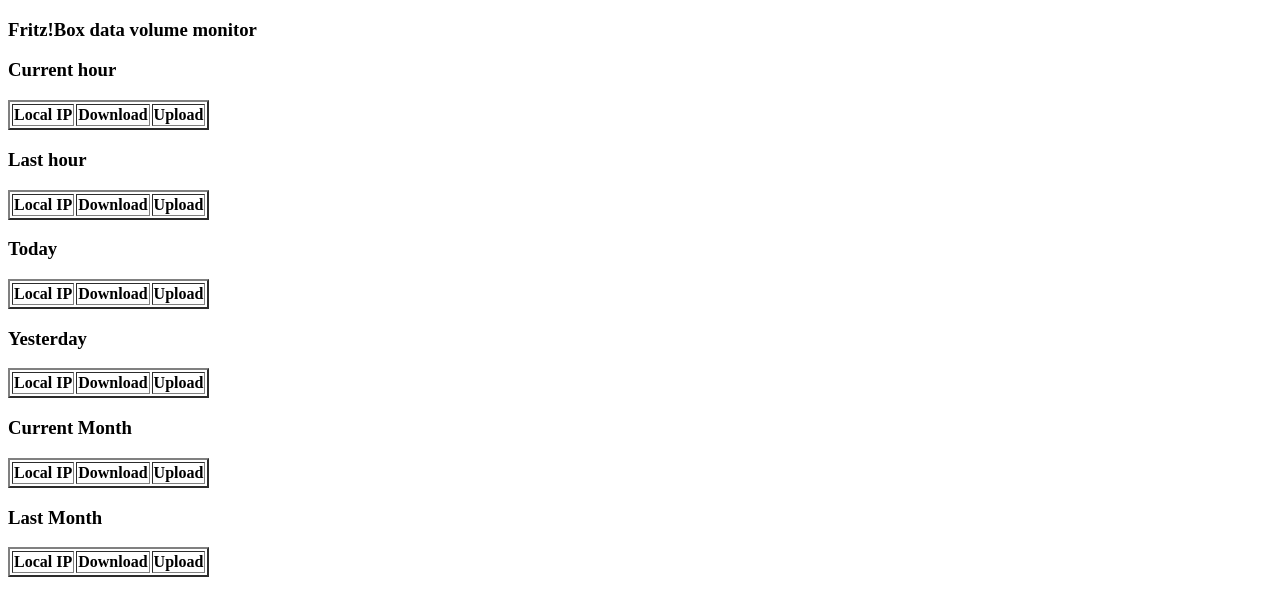
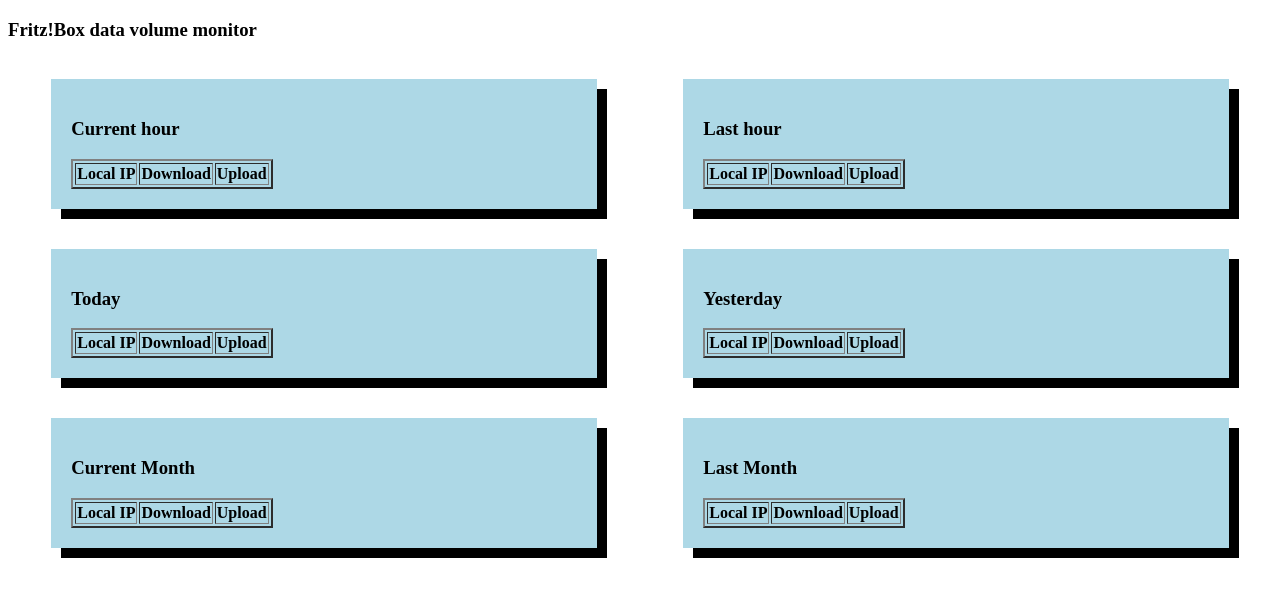
Before and after one commit to pithu/pithus-fritz-capture, a website: page www/index.html in a window 1280 px wide. Drawn offline with nearby package versions, Linux system fonts and the light colour scheme; a script that the page names is missing.

Commit message:
Some styling

```diff
--- a/www/index.html
+++ b/www/index.html
@@ -5,28 +5,28 @@
     <title>fritz!box data volume report</title>
     <script type="text/javascript" src="//ajax.googleapis.com/ajax/libs/jquery/1.6.2/jquery.min.js"> </script>
     <script src="//cdn.jsdelivr.net/npm/@js-joda/core@1.11.0/dist/js-joda.js"></script>
+    <link rel="stylesheet" type="text/css" href="style.css" />
 
     <script>
-
         function appendTimeFrame(fileName, selector) {
-            $.getJSON(fileName, function(data) {
+            $.getJSON(fileName, function (data) {
                 const localIpVolumes = Object.keys(data.local).reduce((acc, localIp) => {
-                    acc.push({ localIp, ...data.local[localIp] });
+                    acc.push({localIp, ...data.local[localIp]});
                     return acc;
                 }, []);
                 localIpVolumes.sort((a, b) => b.download - a.download);
-                $.each(localIpVolumes, function(idx, entry) {
+                $.each(localIpVolumes, function (idx, entry) {
                     var tblRow = "<tr>" +
                         "<td>" + entry.localIp + "</td>" +
-                        "<td align=\"right\">" + entry.download.toLocaleString("de") + "</td>" +
-                        "<td align=\"right\">" + entry.upload.toLocaleString("de") + "</td>" +
+                        "<td class='td-byte'>" + entry.download.toLocaleString("de") + "</td>" +
+                        "<td class='td-byte'>" + entry.upload.toLocaleString("de") + "</td>" +
                         "</tr>";
                     $(tblRow).appendTo(selector);
                 });
             });
         }
 
-        $(function() {
+        $(function () {
             const HOUR_FORMAT = JSJoda.DateTimeFormatter.ofPattern("uuuu-MM-dd'T'HH");
             const DAY_FORMAT = JSJoda.DateTimeFormatter.ofPattern('uuuu-MM-dd');
             const MONTH_FORMAT = JSJoda.DateTimeFormatter.ofPattern('uuuu-MM');
@@ -61,9 +61,11 @@
     </script>
 </head>
 <body>
-<div class="wrapper">
+<div class="header">
     <H3>Fritz!Box data volume monitor</H3>
     <H3 id="time"></H3>
+</div>
+<div class="wrapper">
     <div class="profile" id="currentHour" >
         <H3 class="time">Current hour <span></span></H3>
         <table border="2">
--- /dev/null
+++ b/www/style.css
@@ -0,0 +1,17 @@
+.wrapper {
+    display: flex;
+    flex-wrap: wrap;
+    justify-content: space-around;
+}
+
+.profile {
+    width: 40%;
+    box-shadow: 10px 10px;
+    background-color: lightblue;
+    margin: 20px;
+    padding: 20px;
+}
+
+.td-byte {
+    text-align: right;
+}
```
